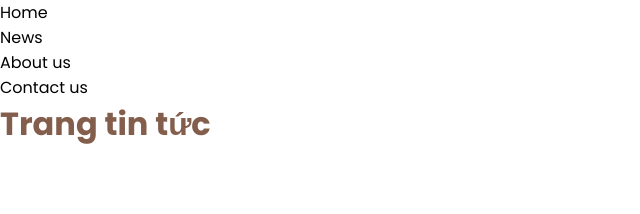
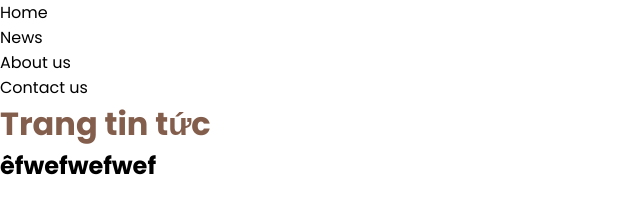
Before and after one commit to kang0408/BTL_WEB_Nhom1, a plain HTML site: page pages/News/index.html in a window 1280 px wide. Shown: the whole page, without its empty margins (0-640 px from the left). Drawn offline with Linux system fonts and the light colour scheme; files whose address does not match are found by name.

Commit message:
update-h2

```diff
--- a/pages/News/index.html
+++ b/pages/News/index.html
@@ -15,6 +15,7 @@
       <li><a href="../ContactUs/index.html">Contact us</a></li>
     </ul>
     <h1>Trang tin tức</h1>
+    <h2>êfwefwefwef</h2>
     <script src="./index.js"></script>
   </body>
 </html>
```
